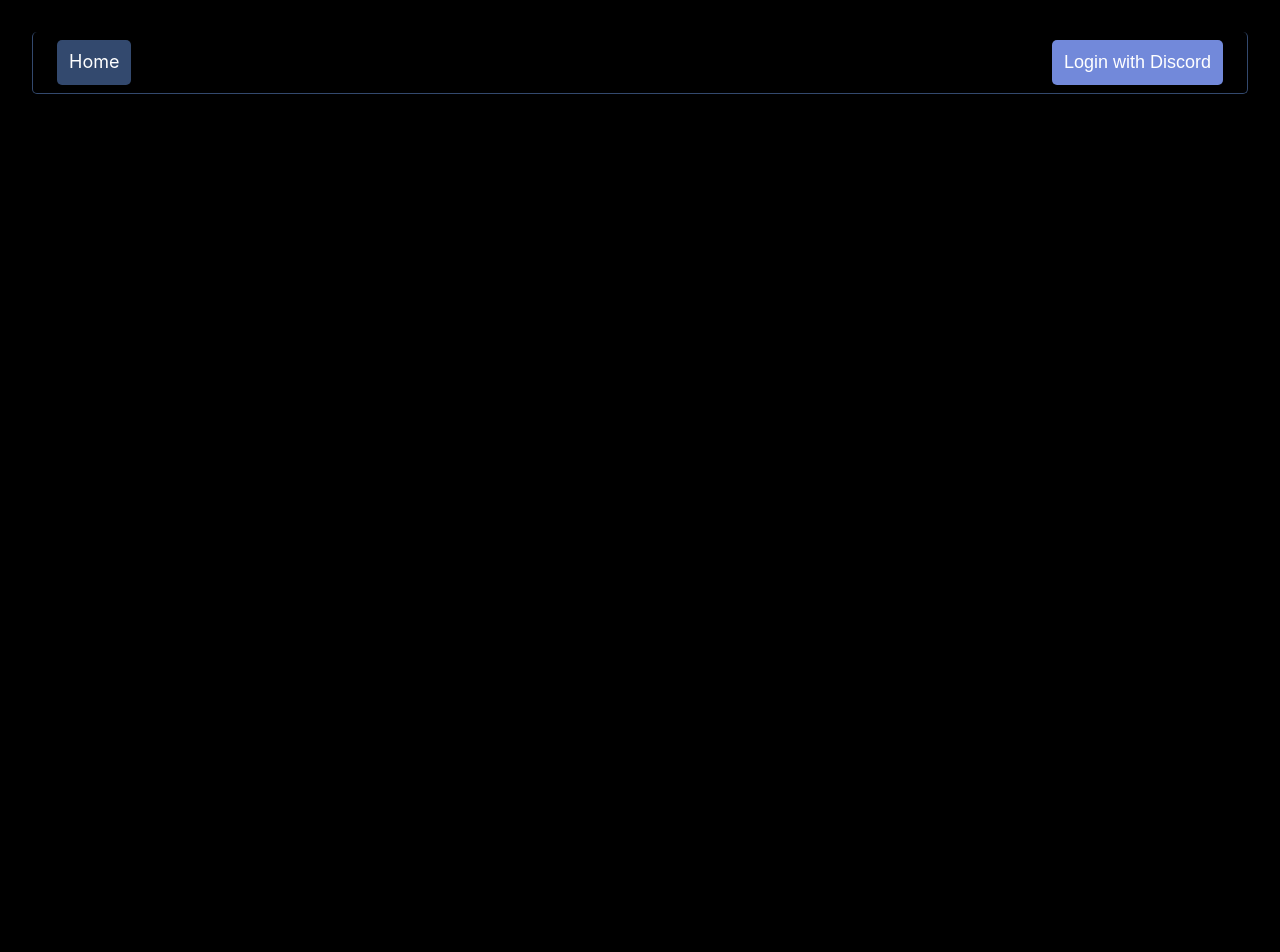
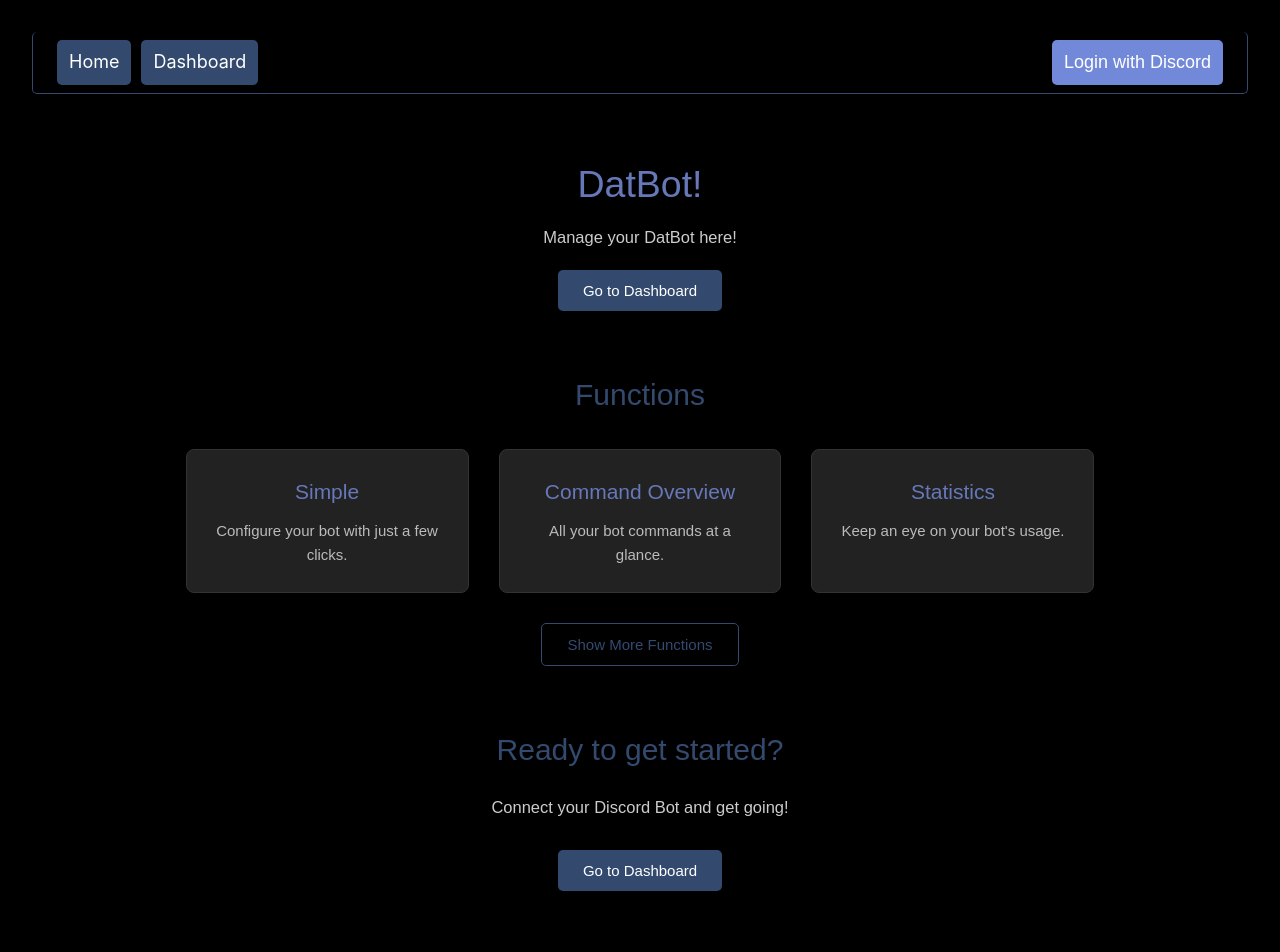
Before and after one commit to silentesc/DatBot-Frontend, a Vue app: page / in a window 1280 px wide. Shown: the top 952 px of the page. Before the commit the page ends 800 px from the top, so only its background shows below. Built offline with nearby package versions, Linux system fonts and the light colour scheme.

Commit message:
Added LandingPage and cleaned up code

```diff
--- a/src/App.vue
+++ b/src/App.vue
@@ -1,18 +1,13 @@
 <script setup lang="ts">
-import { RouterLink, RouterView, useRoute } from 'vue-router'
+import { RouterLink, RouterView, useRoute } from 'vue-router';
+import { session, logout, loadSessionData } from '@/session-manager.ts';
+import { onMounted } from 'vue';
+import settings from "@/settings.json";
 import axios from 'axios';
-import Cookies from 'js-cookie';
-import type { Guild, Session } from "@/models";
-import settings from "@/settings.json";
-import { onMounted, ref } from 'vue';
-import { useRouter } from 'vue-router';
 
-const loading = ref(true);
-
-const session = ref<Session | null>(null);
-const botJoinedGuildIds = ref<Array<string>>([]);
-const router = useRouter();
-const route = useRoute();
+onMounted(() => {
+  loadSessionData();
+});
 
 const login_with_discord = async () => {
   await axios.get(`${settings.BACKEND_URL}/auth/login`)
@@ -20,60 +15,13 @@
       window.location.href = response.data;
     });
 }
-
-const logout = () => {
-  Cookies.remove(settings.SESSION_ID_COOKIE);
-  window.location.reload();
-}
-
-const loadSessionData = async () => {
-  const sessionId: String | undefined = Cookies.get(settings.SESSION_ID_COOKIE)
-  if (!sessionId) {
-    session.value = null;
-    botJoinedGuildIds.value = [];
-    loading.value = false;
-    return;
-  }
-
-  await axios.get(`${settings.BACKEND_URL}/auth/validate_session`, { params: { session_id: sessionId } })
-    .then((response) => {
-      session.value = response.data;
-    }).catch((error) => {
-      if (error.status === 404) {
-        Cookies.remove(settings.SESSION_ID_COOKIE);
-        session.value = null;
-      }
-    });
-
-  await axios.get(`${settings.BACKEND_URL}/user/user_guilds`, { params: { session_id: sessionId } })
-    .then((response) => {
-      botJoinedGuildIds.value = [];
-      for (const entry of response.data) {
-        const guild: Guild = entry["guild"];
-        const botJoined = entry["bot_joined"];
-        if (botJoined) {
-          botJoinedGuildIds.value.push(guild.id);
-        }
-      }
-    }).catch((error) => {
-      if (error.status === 404) {
-        Cookies.remove(settings.SESSION_ID_COOKIE);
-        botJoinedGuildIds.value = [];
-      }
-    });
-
-  loading.value = false;
-};
-
-onMounted(() => {
-  loadSessionData();
-});
 </script>
 
 <template>
   <nav>
     <div class="link-container">
-      <RouterLink class="link" :to="{ name: 'HomeView' }">Home</RouterLink>
+      <RouterLink class="link" :to="{ name: 'LandingPage' }">Home</RouterLink>
+      <RouterLink class="link" :to="{ name: 'HomeView' }">Dashboard</RouterLink>
     </div>
 
     <div class="auth-container">
--- /dev/null
+++ b/src/session-manager.ts
@@ -0,0 +1,76 @@
+// session-manager.ts
+import axios from "axios";
+import Cookies from "js-cookie";
+import type { Guild, Session } from "@/models";
+import settings from "@/settings.json";
+import { ref } from "vue";
+
+const session = ref<Session | null>(null);
+const botJoinedGuildIds = ref<Array<string>>([]);
+const isLoading = ref(false);
+const errorMessage = ref("");
+
+async function loadSessionData() {
+  isLoading.value = true;
+  errorMessage.value = "";
+  const sessionId: String | undefined = Cookies.get(settings.SESSION_ID_COOKIE);
+  if (!sessionId) {
+    session.value = null;
+    botJoinedGuildIds.value = [];
+    isLoading.value = false;
+    return;
+  }
+
+  try {
+    const sessionResponse = await axios.get(
+      `${settings.BACKEND_URL}/auth/validate_session`,
+      { params: { session_id: sessionId } }
+    );
+    session.value = sessionResponse.data;
+
+    const guildsResponse = await axios.get(
+      `${settings.BACKEND_URL}/user/user_guilds`,
+      { params: { session_id: sessionId } }
+    );
+    botJoinedGuildIds.value = [];
+    for (const entry of guildsResponse.data) {
+      const guild: Guild = entry["guild"];
+      const botJoined = entry["bot_joined"];
+      if (botJoined) {
+        botJoinedGuildIds.value.push(guild.id);
+      }
+    }
+  } catch (error: any) {
+    if (error.response?.status === 404) {
+      Cookies.remove(settings.SESSION_ID_COOKIE);
+      session.value = null;
+      botJoinedGuildIds.value = [];
+    } else {
+      errorMessage.value =
+        error.response?.data?.message ||
+        error.message ||
+        "An unknown error occurred";
+      setTimeout(() => {
+        errorMessage.value = "";
+      }, 3500);
+    }
+  } finally {
+    isLoading.value = false;
+  }
+}
+
+function logout() {
+  Cookies.remove(settings.SESSION_ID_COOKIE);
+  session.value = null;
+  botJoinedGuildIds.value = [];
+  window.location.reload();
+}
+
+export {
+  session,
+  botJoinedGuildIds,
+  isLoading,
+  errorMessage,
+  loadSessionData,
+  logout,
+};
--- a/src/views/HomeView.vue
+++ b/src/views/HomeView.vue
@@ -1,75 +1,49 @@
 <script setup lang="ts">
-import axios from 'axios';
-import Cookies from 'js-cookie';
-import type { Guild, Session } from "@/models";
-import settings from "@/settings.json";
-import { onMounted, ref } from 'vue';
+import { onMounted, computed } from 'vue';
+import { session, botJoinedGuildIds, isLoading, errorMessage, loadSessionData } from '@/session-manager.ts';
 import router from '@/router';
 import ErrorMessage from '@/components/ErrorMessage.vue';
+import axios from 'axios';
+import settings from "@/settings.json";
+import LandingPage from './LandingPage.vue';
 
-const errorMessage = ref("");
+onMounted(() => {
+  if (!session.value) {
+    loadSessionData();
+  }
+});
 
-const loading = ref(true);
+const guildsJoinedByBot = computed(() => {
+  return session.value?.guilds.filter(guild => botJoinedGuildIds.value.includes(guild.id)) || [];
+});
 
-const session = ref<Session | null>(null);
-const botJoinedGuildIds = ref<Array<string>>([]);
-
-onMounted(async () => {
-  const sessionId: String | undefined = Cookies.get(settings.SESSION_ID_COOKIE)
-  if (!sessionId) {
-    loading.value = false;
-    return;
-  }
-
-  await axios.get(`${settings.BACKEND_URL}/auth/validate_session`, { params: { session_id: sessionId } })
-    .then((response) => {
-      session.value = response.data;
-    }).catch((error) => {
-      if (error.status === 404) {
-        Cookies.remove(settings.SESSION_ID_COOKIE);
-      }
-    });
-
-  await axios.get(`${settings.BACKEND_URL}/user/user_guilds`, { params: { session_id: sessionId } })
-    .then((response) => {
-      for (const entry of response.data) {
-        const guild: Guild = entry["guild"];
-        const botJoined = entry["bot_joined"];
-        if (botJoined) {
-          botJoinedGuildIds.value.push(guild.id);
-        }
-      }
-    }).catch((error) => {
-      errorMessage.value = error.response?.data?.message || (error as Error).message || 'An unexpected error occurred.';
-      if (error.status === 404) {
-        Cookies.remove(settings.SESSION_ID_COOKIE);
-      }
-      setTimeout(() => {
-        errorMessage.value = '';
-      }, 3500);
-    });
-
-  loading.value = false;
+const guildsNotJoinedByBot = computed(() => {
+  return session.value?.guilds.filter(guild => !botJoinedGuildIds.value.includes(guild.id)) || [];
 });
 
 const openGuildSettings = async (guildId: string) => {
   if (botJoinedGuildIds.value.includes(guildId)) {
     router.push({ name: 'settings', params: { guildId } });
   } else {
-    await axios.get(`${settings.BACKEND_URL}/auth/invite`)
-      .then((response) => {
-        window.location.href = response.data;
-      });
+    try {
+      const response = await axios.get(`${settings.BACKEND_URL}/auth/invite`);
+      window.location.href = response.data;
+    } catch (error: any) {
+      errorMessage.value = error.response?.data?.message || error.message || 'An unknown error occurred.';
+      setTimeout(() => {
+        errorMessage.value = '';
+      }, 3500);
+    }
   }
 }
 </script>
 
 <template>
   <ErrorMessage :message="errorMessage" />
-  <div v-if="!loading && session">
+  <LandingPage v-if="!session" />
+  <div v-else-if="!isLoading && session">
     <div class="guilds">
-      <div class="guild-card" v-for="guild in session.guilds.filter(guild => botJoinedGuildIds.includes(guild.id))"
-        :key="guild.id" @click="openGuildSettings(guild.id)">
+      <div class="guild-card" v-for="guild in guildsJoinedByBot" :key="guild.id" @click="openGuildSettings(guild.id)">
         <div class="guild-icon-wrapper bot-joined">
           <img
             :src="guild.icon ? `https://cdn.discordapp.com/icons/${guild.id}/${guild.icon}.png` : 'https://cdn.discordapp.com/embed/avatars/4.png'"
@@ -78,8 +52,8 @@
         <span class="guild-name">{{ guild.name }}</span>
       </div>
 
-      <div class="guild-card" v-for="guild in session.guilds.filter(guild => !botJoinedGuildIds.includes(guild.id))"
-        :key="guild.id" @click="openGuildSettings(guild.id)">
+      <div class="guild-card" v-for="guild in guildsNotJoinedByBot" :key="guild.id"
+        @click="openGuildSettings(guild.id)">
         <div class="guild-icon-wrapper bot-not-joined">
           <img
             :src="guild.icon ? `https://cdn.discordapp.com/icons/${guild.id}/${guild.icon}.png` : 'https://cdn.discordapp.com/embed/avatars/4.png'"
@@ -88,6 +62,12 @@
         <span class="guild-name">{{ guild.name }}</span>
       </div>
     </div>
+  </div>
+  <div v-else-if="isLoading">
+    <p>Loading Data</p>
+  </div>
+  <div v-else>
+    <p></p>
   </div>
 </template>
 
--- /dev/null
+++ b/src/views/LandingPage.vue
@@ -0,0 +1,215 @@
+<script setup lang="ts">
+import { ref } from 'vue';
+import router from '@/router';
+import { session } from '@/session-manager.ts';
+import axios from 'axios';
+import settings from "@/settings.json";
+
+const showFeatures = ref(false);
+
+const toggleFeatures = () => {
+    showFeatures.value = !showFeatures.value;
+};
+
+const login_with_discord = async () => {
+    await axios.get(`${settings.BACKEND_URL}/auth/login`)
+        .then((response) => {
+            window.location.href = response.data;
+        });
+}
+
+const goToDashboard = () => {
+    if (!session.value) {
+        login_with_discord();
+    } else {
+        router.push({ name: 'HomeView' });
+    }
+};
+</script>
+
+<template>
+    <div class="landing-page">
+        <header class="landing-header">
+            <h1>DatBot!</h1>
+            <p>Manage your DatBot here!</p>
+            <button class="primary-button" @click="goToDashboard">Go to Dashboard</button>
+        </header>
+
+        <section class="landing-features">
+            <h2>Functions</h2>
+            <div class="features-grid">
+                <div class="feature-item">
+                    <h3>Simple</h3>
+                    <p>Configure your bot with just a few clicks.</p>
+                </div>
+                <div class="feature-item">
+                    <h3>Command Overview</h3>
+                    <p>All your bot commands at a glance.</p>
+                </div>
+                <div class="feature-item">
+                    <h3>Statistics</h3>
+                    <p>Keep an eye on your bot's usage.</p>
+                </div>
+            </div>
+            <button v-if="!showFeatures" @click="toggleFeatures" class="secondary-button">Show More Functions</button>
+            <div v-if="showFeatures" class="features-grid">
+                <div class="feature-item">
+                    <h3>Reaction Roles</h3>
+                    <p>Easy management of Reaction Roles.</p>
+                </div>
+                <div class="feature-item">
+                    <h3>Welcome Messages</h3>
+                    <p>Customize your welcome messages.</p>
+                </div>
+                <div class="feature-item">
+                    <h3>Custom Commands</h3>
+                    <p>Create your own bot commands.</p>
+                </div>
+            </div>
+            <button v-if="showFeatures" @click="toggleFeatures" class="secondary-button">Show Fewer Functions</button>
+        </section>
+
+        <section class="landing-cta">
+            <h2>Ready to get started?</h2>
+            <p>Connect your Discord Bot and get going!</p>
+            <button class="primary-button" @click="goToDashboard">Go to Dashboard</button>
+        </section>
+
+        <footer class="landing-footer">
+            <p>&copy; 2025 DatBot</p>
+        </footer>
+    </div>
+</template>
+
+<style lang="css" scoped>
+.landing-page {
+    font-family: 'Arial', sans-serif;
+    background-color: var(--background);
+    color: #fff;
+    padding: 40px;
+    display: flex;
+    flex-direction: column;
+    align-items: center;
+}
+
+.landing-header {
+    text-align: center;
+    margin-bottom: 60px;
+}
+
+.landing-header h1 {
+    font-size: 2.5em;
+    margin-bottom: 10px;
+    color: var(--accent);
+}
+
+.landing-header p {
+    font-size: 1.1em;
+    color: #ccc;
+    margin-bottom: 20px;
+}
+
+.landing-features {
+    width: 80%;
+    max-width: 1200px;
+    margin-bottom: 60px;
+    text-align: center;
+}
+
+.landing-features h2 {
+    font-size: 2em;
+    margin-bottom: 30px;
+    color: var(--secondary);
+}
+
+.features-grid {
+    display: grid;
+    grid-template-columns: repeat(auto-fit, minmax(250px, 1fr));
+    gap: 30px;
+    margin-bottom: 30px;
+}
+
+.feature-item {
+    background-color: #222;
+    padding: 25px;
+    border-radius: 8px;
+    border: 1px solid #333;
+    transition: transform 0.2s ease-in-out;
+}
+
+.feature-item:hover {
+    transform: translateY(-5px);
+}
+
+.feature-item img {
+    width: 60px;
+    height: 60px;
+    margin-bottom: 15px;
+    filter: invert(70%);
+}
+
+.feature-item h3 {
+    font-size: 1.4em;
+    margin-bottom: 10px;
+    color: var(--accent);
+}
+
+.feature-item p {
+    color: #bbb;
+}
+
+.landing-cta {
+    text-align: center;
+    margin-bottom: 60px;
+}
+
+.landing-cta h2 {
+    font-size: 2em;
+    margin-bottom: 20px;
+    color: var(--secondary);
+}
+
+.landing-cta p {
+    font-size: 1.1em;
+    color: #ccc;
+    margin-bottom: 30px;
+}
+
+.landing-footer {
+    text-align: center;
+    margin-top: 40px;
+    padding-top: 20px;
+    border-top: 1px solid #333;
+    color: #777;
+    font-size: 0.9em;
+}
+
+.primary-button,
+.secondary-button {
+    padding: 12px 25px;
+    border-radius: 5px;
+    cursor: pointer;
+    font-size: 1em;
+    transition: background-color 0.3s ease;
+}
+
+.primary-button {
+    background-color: var(--secondary);
+    color: white;
+    border: none;
+}
+
+.primary-button:hover {
+    background-color: var(--accent);
+}
+
+.secondary-button {
+    background-color: transparent;
+    color: var(--secondary);
+    border: 1px solid var(--secondary);
+}
+
+.secondary-button:hover {
+    background-color: #333;
+}
+</style>
```
Also changed, not shown: src/router/index.ts (+18 -12 lines), src/views/SettingsView.vue (+21 -3 lines).
